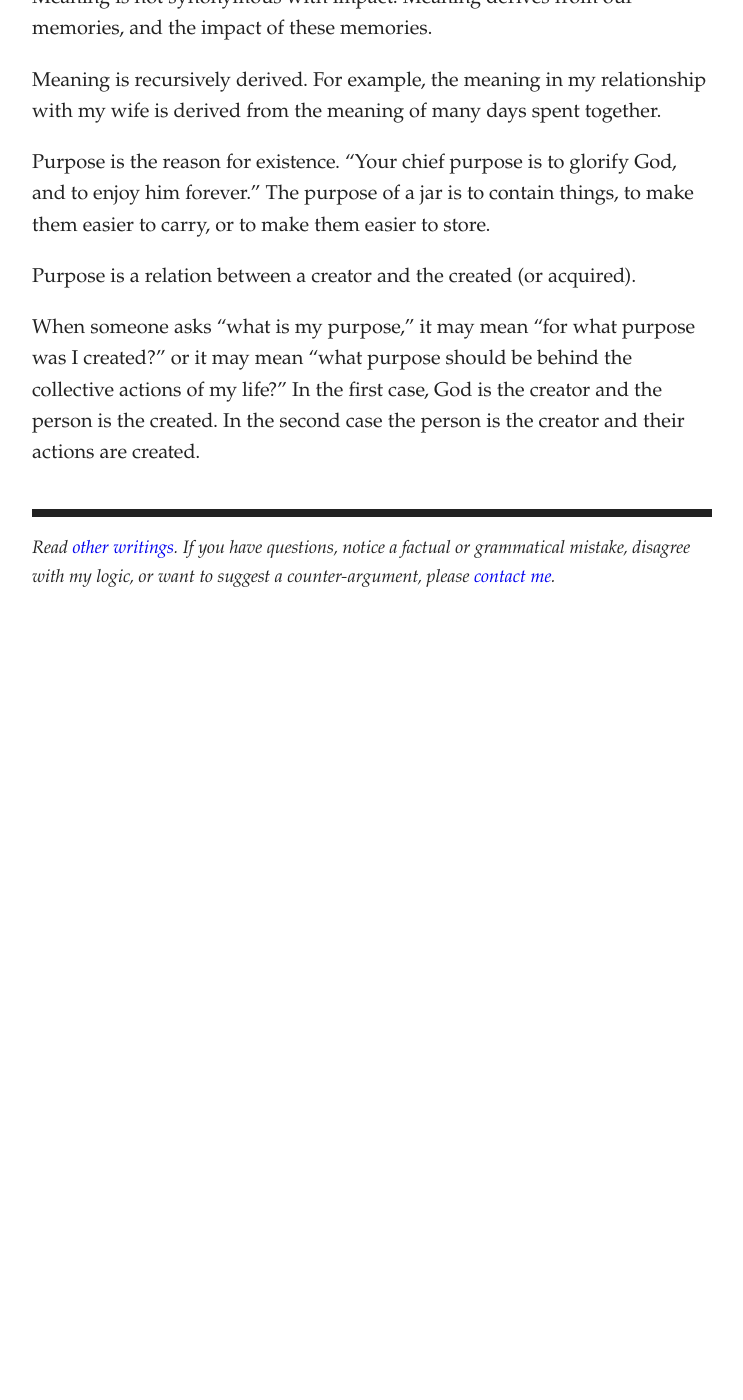
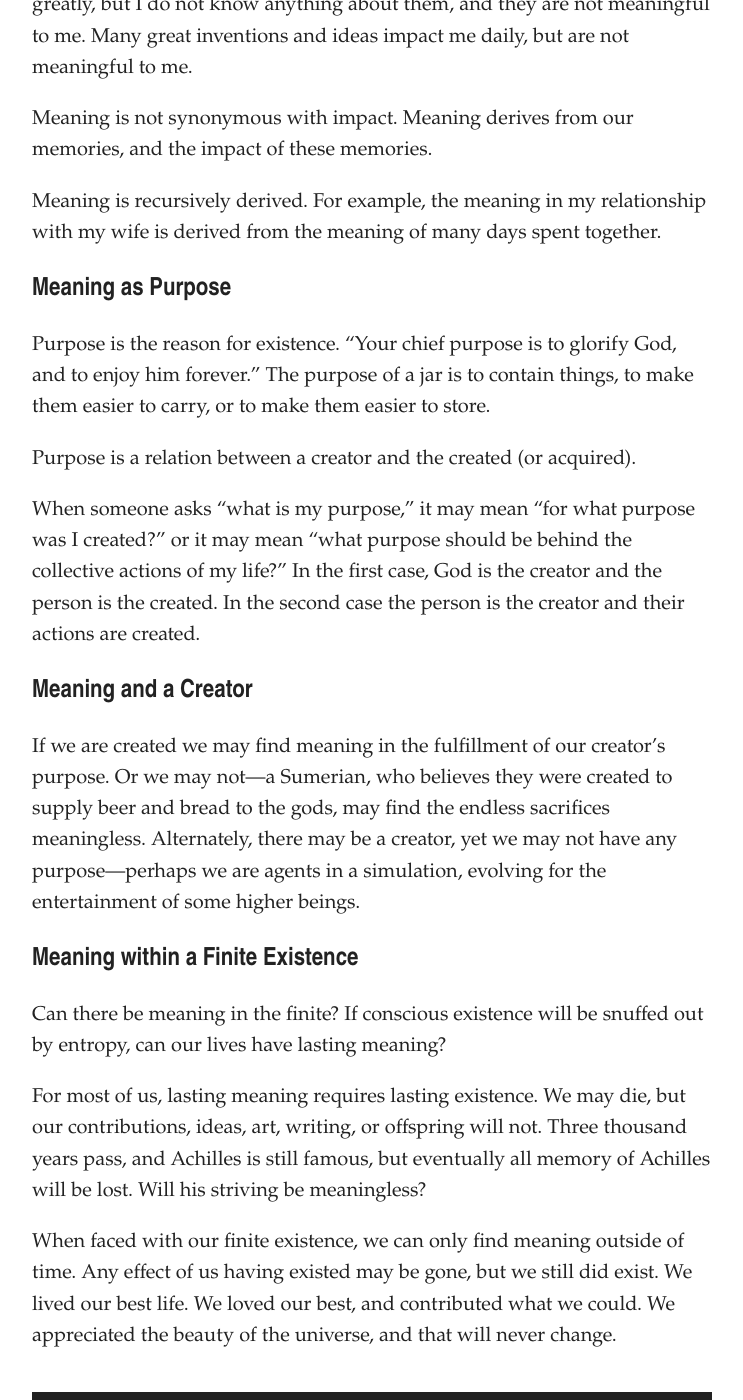
Before and after one commit to artsandmetaphysics/goodlifeodyssey, a Jekyll site: the page built from _documents/meaning-and-purpose.md, in a window 1280 px wide and 1400 px high, scrolled down 796 px. Shown: the whole window, without its empty margins (268-1011 px from the left). Built offline with Jekyll 4.4.1, drawn with Linux system fonts in a browser that asks for light colours; before the commit the page ends 1426 px from its top, so only the background shows below that; some of the changed text lies outside the part shown.

Commit message:
Add content

```diff
--- a/_documents/meaning-and-purpose.md
+++ b/_documents/meaning-and-purpose.md
@@ -8,13 +8,17 @@ status: incomplete
 order: 105
 ---
 
+## Uses of the Word “Meaning”
+
 The word “meaning” has a few uses:
 
-1. To what a word, text, symbols, actions or events convey, indicate, or refer
+1. What symbols or actions convey, indicate, or reference
 2. The significance or importance of something
 3. The purpose or intent something
 
 These uses appear related.
+
+## Meaning as Significance
 
 My wedding day was more meaningful than yesterday.  What makes some days more meaningful than others?  I believe the meaning of an event to an individual derives from the impact of that event on the individual.
 
@@ -26,19 +30,22 @@ Meaning is not synonymous with impact.  Meaning derives from our memories, and t
 
 Meaning is recursively derived.  For example, the meaning in my relationship with my wife is derived from the meaning of many days spent together.
 
+## Meaning as Purpose
+
 Purpose is the reason for existence.  “Your chief purpose is to glorify God, and to enjoy him forever.”  The purpose of a jar is to contain things, to make them easier to carry, or to make them easier to store.
 
 Purpose is a relation between a creator and the created (or acquired).
 
 When someone asks “what is my purpose,” it may mean “for what purpose was I created?” or it may mean “what purpose should be behind the collective actions of my life?”  In the first case, God is the creator and the person is the created. In the second case the person is the creator and their actions are created.
 
-{% comment %}
-- Some events, people, objects are more meaningful than others.
-- This meaning is relative.
-- The meaning of things derives from the relative impact of those things.
-- But meaning is not synonymous with impact.
-- Purpose is proportional to providing meaning to others; does this even make sense?
-- Is meaning morally neutral?
-- Is the thing that no one remembers meaningless?
-- The immortal gods keep meaning through their memories…
-{% endcomment %}
+## Meaning and a Creator
+
+If we are created we may find meaning in the fulfillment of our creator’s purpose.  Or we may not—a Sumerian, who believes they were created to supply beer and bread to the gods, may find the endless sacrifices meaningless. Alternately, there may be a creator, yet we may not have any purpose—perhaps we are agents in a simulation, evolving for the entertainment of some higher beings.
+
+## Meaning within a Finite Existence
+
+Can there be meaning in the finite? If conscious existence will be snuffed out by entropy, can our lives have lasting meaning?
+
+For most of us, lasting meaning requires lasting existence.  We may die, but our contributions, ideas, art, writing, or offspring will not.  Three thousand years pass, and Achilles is still famous, but eventually all memory of Achilles will be lost.  Will his striving be meaningless?
+
+When faced with our finite existence, we can only find meaning outside of time.  Any effect of us having existed may be gone, but we still did exist.  We lived our best life.  We loved our best, and contributed what we could.  We appreciated the beauty of the universe, and that will never change.
```
Also changed, not shown: documents/meaning-and-purpose.md (+18 -11 lines).
